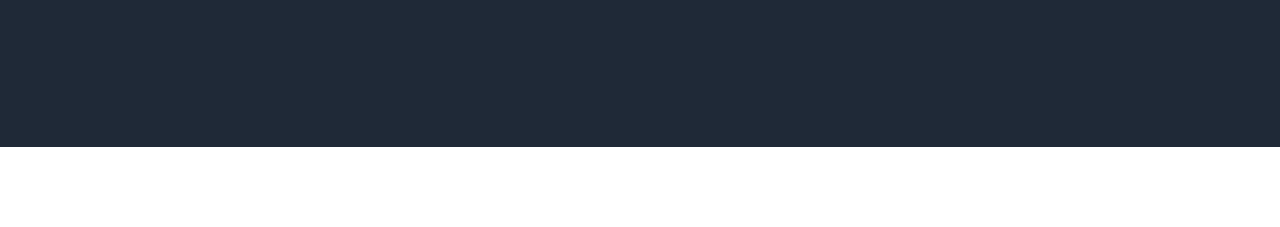
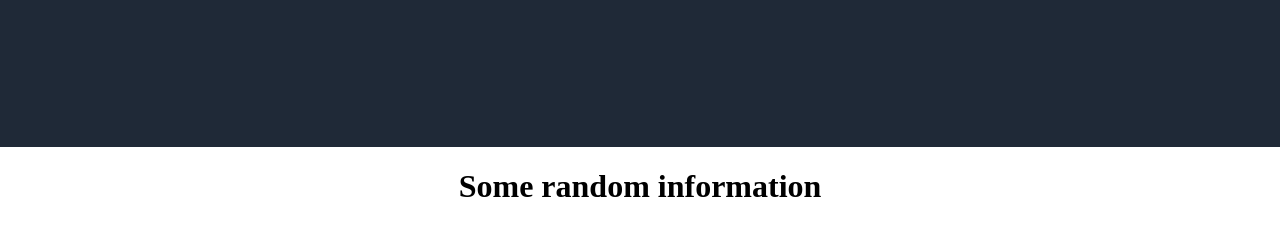
Before and after one commit to adrdeatcu/Landing-Page-Flexbox, a plain HTML site: page index.html in a window 1280 px wide. Shown: the part 629-856 px from the top of the page. Before the commit the page ends 800 px from the top, so only its background shows below. Drawn offline with Linux system fonts and the light colour scheme.

Commit message:
Feat: Starting the Second section of the project

```diff
--- a/index.html
+++ b/index.html
@@ -25,6 +25,10 @@
                 </div>
         </div>
 
+        <div class="main1-title">
+            <h1 class="main1-tit">Some random information</h1>
+        </div>
+
 
 
     </body>
--- a/styles.css
+++ b/styles.css
@@ -99,3 +99,7 @@
     margin-right: 320px;
     margin-bottom: 200px;
 }
+
+.main1-tit{
+    text-align: center;
+}
```
